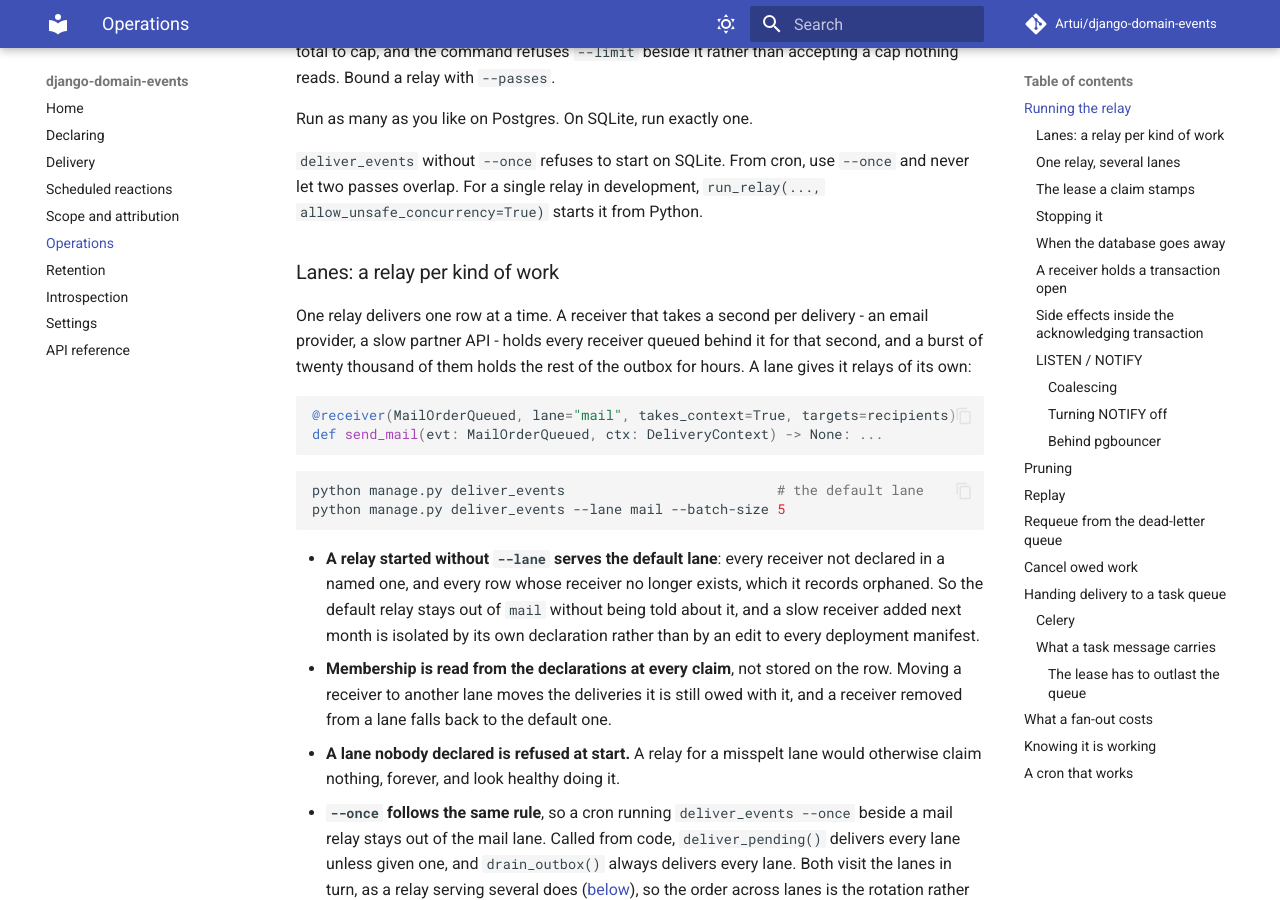
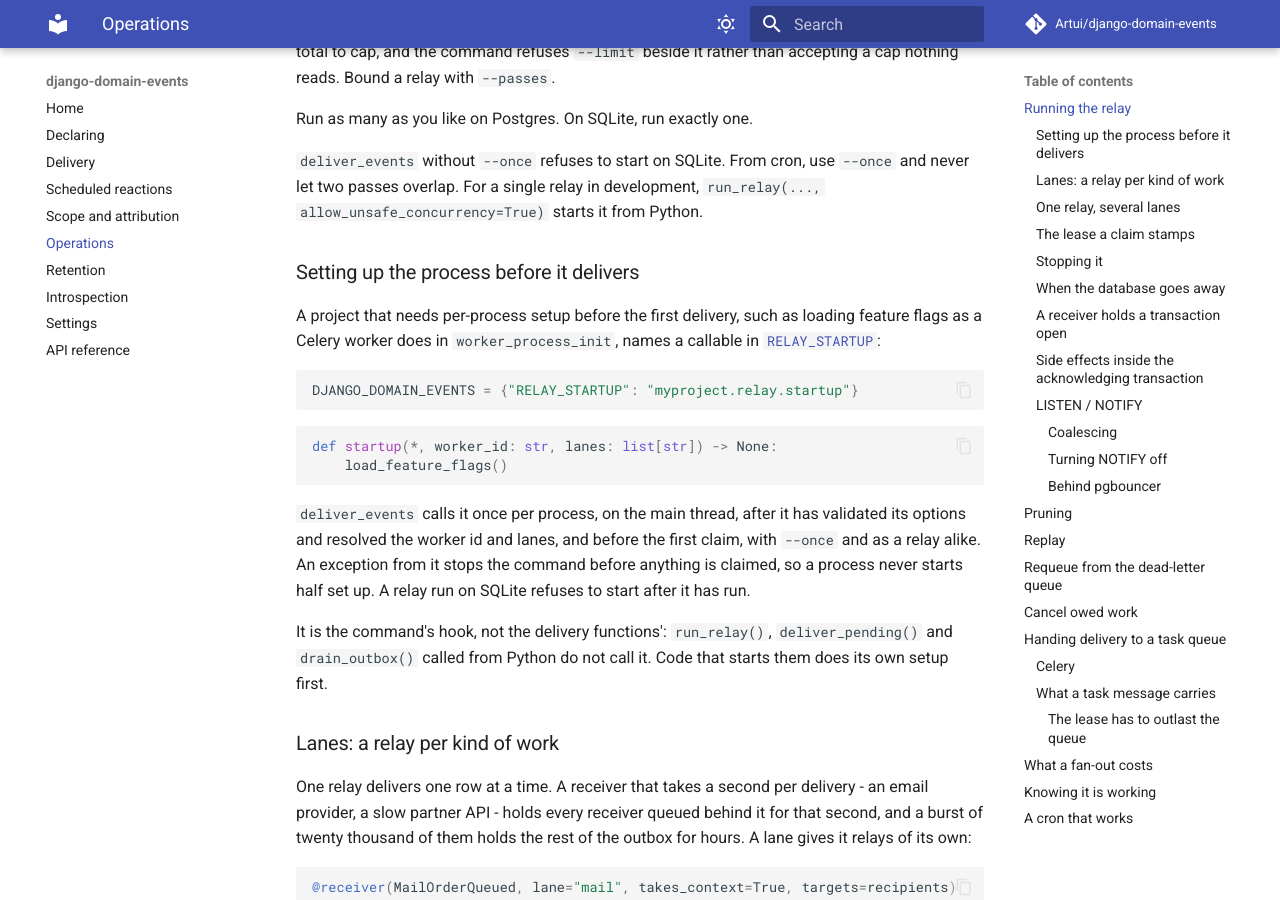
Before and after one commit to Artui/django-domain-events, an MkDocs documentation site: the page built from docs/operations.md, in a window 1280 px wide and 900 px high, scrolled down 542 px. Built offline with MkDocs 1.6.1 and Material for MkDocs 9.7.7, drawn with Linux system fonts in a browser that asks for light colours; comment, search, counter and statistics services are not loaded.

Commit message:
Add RELAY_STARTUP: a per-process hook deliver_events calls before its first claim
The command calls the configured callable once, with worker_id and lanes, after
validating its options and before deliver_pending or run_relay. An exception
stops the command before any claim. The delivery functions called from Python
do not call it.

Co-Authored-By: Claude Opus 5.5 <noreply@anthropic.com>

````diff
--- a/docs/operations.md
+++ b/docs/operations.md
@@ -27,6 +27,31 @@ Run as many as you like on Postgres. On SQLite, run exactly one.
 `deliver_events` without `--once` refuses to start on SQLite. From cron, use `--once`
 and never let two passes overlap. For a single relay in development,
 `run_relay(..., allow_unsafe_concurrency=True)` starts it from Python.
+
+### Setting up the process before it delivers
+
+A project that needs per-process setup before the first delivery, such as
+loading feature flags as a Celery worker does in `worker_process_init`, names a
+callable in [`RELAY_STARTUP`](settings.md#relay_startup):
+
+```python
+DJANGO_DOMAIN_EVENTS = {"RELAY_STARTUP": "myproject.relay.startup"}
+```
+
+```python
+def startup(*, worker_id: str, lanes: list[str]) -> None:
+    load_feature_flags()
+```
+
+`deliver_events` calls it once per process, on the main thread, after it has
+validated its options and resolved the worker id and lanes, and before the first
+claim, with `--once` and as a relay alike. An exception from it stops the command
+before anything is claimed, so a process never starts half set up. A relay run on
+SQLite refuses to start after it has run.
+
+It is the command's hook, not the delivery functions': `run_relay()`,
+`deliver_pending()` and `drain_outbox()` called from Python do not call it. Code
+that starts them does its own setup first.
 
 ### Lanes: a relay per kind of work
 
````
Also changed, not shown: CHANGELOG.md (+8 -0 lines), docs/settings.md (+17 -0 lines), 4 other files.
